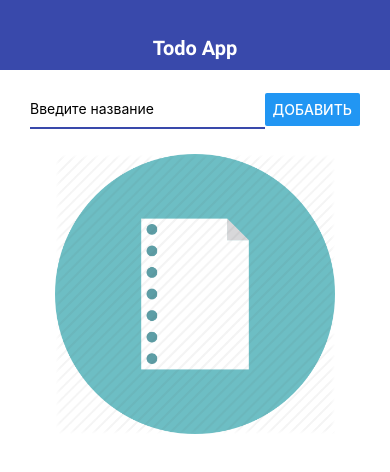
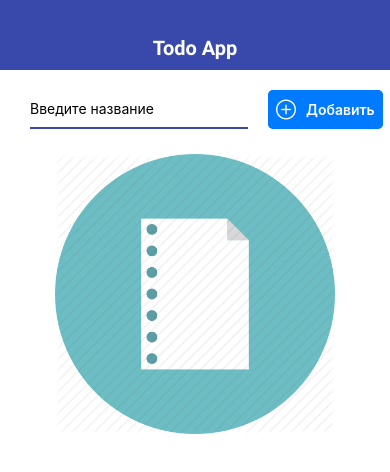
Before and after one commit to info-sapphire/expo-demo, a React Native app: screen / in a window 390 px wide. Shown: the top 472 px of the page. Built offline with nearby package versions, Linux system fonts and the light colour scheme.

Commit message:
feat: add icons

```diff
--- a/package.json
+++ b/package.json
@@ -8,6 +8,7 @@
     "eject": "expo eject"
   },
   "dependencies": {
+    "@expo/vector-icons": "^12.0.2",
     "expo": "~40.0.0",
     "expo-app-loading": "^1.0.1",
     "expo-font": "^8.4.0",
--- a/src/components/AddTodo.js
+++ b/src/components/AddTodo.js
@@ -1,5 +1,6 @@
 import React, { useState } from 'react'
-import { View, TextInput, Button, Alert, StyleSheet } from 'react-native'
+import { View, TextInput, Alert, StyleSheet } from 'react-native'
+import { AntDesign } from '@expo/vector-icons'
 
 export const AddTodo = ({ onSubmit }) => {
   const [value, setValue] = useState('')
@@ -23,7 +24,9 @@ export const AddTodo = ({ onSubmit }) => {
         autoCorrect={false}
         autoCapitalize="none"
       />
-      <Button title="Добавить" onPress={pressHandler} />
+      <AntDesign.Button onPress={pressHandler} name="pluscircleo">
+        Добавить
+      </AntDesign.Button>
     </View>
   )
 }
@@ -41,6 +44,7 @@ const styles = StyleSheet.create({
     borderBottomWidth: 2,
     borderBottomColor: '#3949ab',
     paddingBottom: 10,
-    paddingTop: 10
+    paddingTop: 10,
+    marginRight: 20
   }
 })
```
Also changed, not shown: 1 other file (tests, documents, lock files or other folders).
